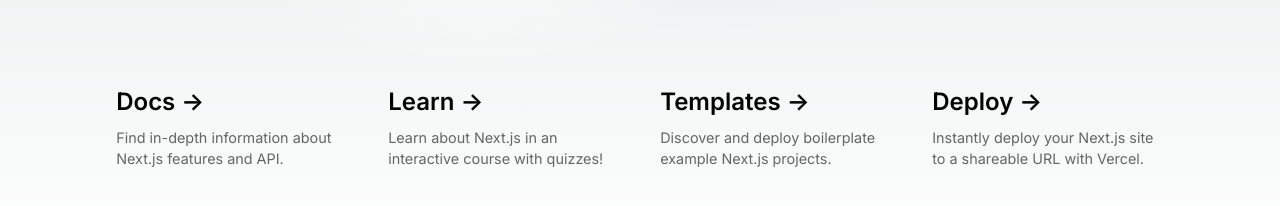
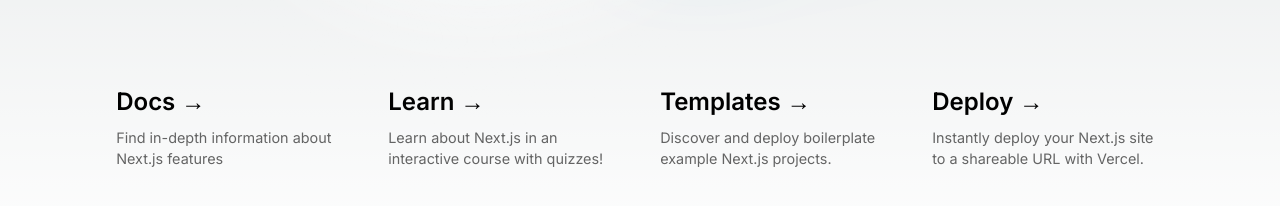
Before and after one commit to Tod9197/study-react, a Next.js app: page / in a window 1280 px wide. Shown: the part 556-762 px from the top of the page. Built offline with nearby package versions, Linux system fonts and the light colour scheme.

Commit message:
♻️ Linksのリファクタリング

```diff
--- a/components/Links.js
+++ b/components/Links.js
@@ -1,65 +1,47 @@
 import classes from "./Links.module.css";
+
+const ITEMS = [
+  {
+    href: "https://nextjs.org/docs?utm_source=create-next-app&utm_medium=default-template&utm_campaign=create-next-app",
+    title: "Docs \u2192 ",
+    description: "Find in-depth information about Next.js features",
+  },
+  {
+    href: "https://nextjs.org/learn?utm_source=create-next-app&utm_medium=default-template&utm_campaign=create-next-app",
+    title: "Learn \u2192 ",
+    description: " Learn about Next.js in an interactive course with quizzes!",
+  },
+  {
+    href: "https://vercel.com/templates?framework=next.js&utm_source=create-next-app&utm_medium=default-template&utm_campaign=create-next-app",
+    title: "Templates \u2192 ",
+    description: "Discover and deploy boilerplate example Next.js projects.",
+  },
+  {
+    href: "https://vercel.com/new?utm_source=create-next-app&utm_medium=default-template&utm_campaign=create-next-app",
+    title: "Deploy \u2192",
+    description:
+      "Instantly deploy your Next.js site to a shareable URL with Vercel.",
+  },
+];
 
 export function Links() {
   return (
     <>
       <div className={classes.grid}>
+        {ITEMS.map((item) => {
+          return (
             <a
-          href="https://nextjs.org/docs?utm_source=create-next-app&utm_medium=default-template&utm_campaign=create-next-app"
+              key={item.href}
+              href={item.href}
               className={classes.card}
               target="_blank"
               rel="noopener noreferrer"
             >
-          <h2 className={classes.title}>
-            Docs <span>-&gt;</span>
-          </h2>
-          <p className={classes.description}>
-            Find in-depth information about Next.js features and&nbsp;API.
-          </p>
+              <h2 className={classes.title}>{item.title}</h2>
+              <p className={classes.description}>{item.description}</p>
             </a>
-
-        <a
-          href="https://nextjs.org/learn?utm_source=create-next-app&utm_medium=default-template&utm_campaign=create-next-app"
-          className={classes.card}
-          target="_blank"
-          rel="noopener noreferrer"
-        >
-          <h2 className={classes.title}>
-            Learn <span>-&gt;</span>
-          </h2>
-          <p className={classes.description}>
-            Learn about Next.js in an interactive course with&nbsp;quizzes!
-          </p>
-        </a>
-
-        <a
-          href="https://vercel.com/templates?framework=next.js&utm_source=create-next-app&utm_medium=default-template&utm_campaign=create-next-app"
-          className={classes.card}
-          target="_blank"
-          rel="noopener noreferrer"
-        >
-          <h2 className={classes.title}>
-            Templates <span>-&gt;</span>
-          </h2>
-          <p className={classes.description}>
-            Discover and deploy boilerplate example Next.js&nbsp;projects.
-          </p>
-        </a>
-
-        <a
-          href="https://vercel.com/new?utm_source=create-next-app&utm_medium=default-template&utm_campaign=create-next-app"
-          className={classes.card}
-          target="_blank"
-          rel="noopener noreferrer"
-        >
-          <h2 className={classes.title}>
-            Deploy <span>-&gt;</span>
-          </h2>
-          <p className={classes.description}>
-            Instantly deploy your Next.js site to a shareable URL
-            with&nbsp;Vercel.
-          </p>
-        </a>
+          );
+        })}
       </div>
     </>
   );
```
Lines whose indentation alone changed are shown as unchanged.
